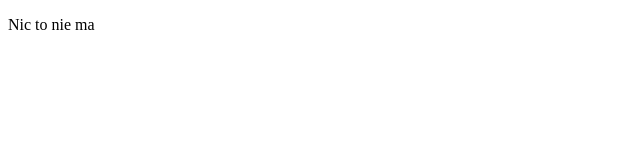
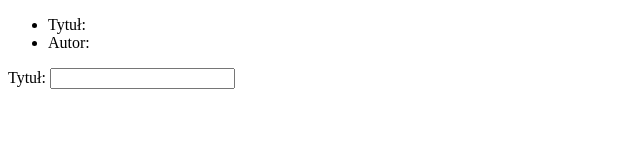
Before and after one commit to dobrmat/angular-bookstore, a website: page angular-bookstore/app/index.html in a window 1280 px wide. Shown: the whole page, without its empty margins (0-640 px from the left). Drawn offline with nearby package versions, Linux system fonts and the light colour scheme.

Commit message:
Wiązania

```diff
--- a/angular-bookstore/app/index.html
+++ b/angular-bookstore/app/index.html
@@ -7,6 +7,11 @@
   <script src="js/app.js"></script>
 </head>
 <body>
-  <p>Nic to nie ma</p>
+	<ul>
+		<li>Tytuł: {{title}}</li>
+		<li>Autor: {{author}}</li>
+	</ul>
+	<label for="edTitle">Tytuł:</label>
+	<input id = "edTitle" ng-model="title"/>
 </body>
 </html>
```
Also changed, not shown: 1 other file.
